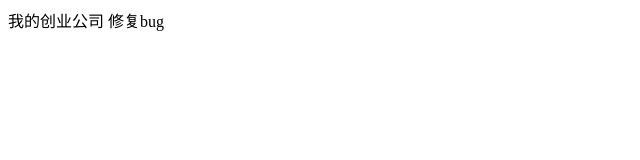
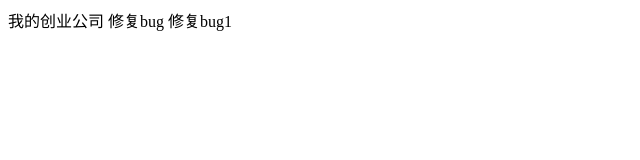
Before and after one commit to MyLinChi/mytest, a plain HTML site: page index.html in a window 1280 px wide. Shown: the full height of the page, 0-640 px from the left. Drawn offline with Linux system fonts and the light colour scheme.

Commit message:
修复bug1

```diff
--- a/index.html
+++ b/index.html
@@ -1,4 +1,5 @@
 <titile>
 我的创业公司
 修复bug
+修复bug1
 </titile>
```
